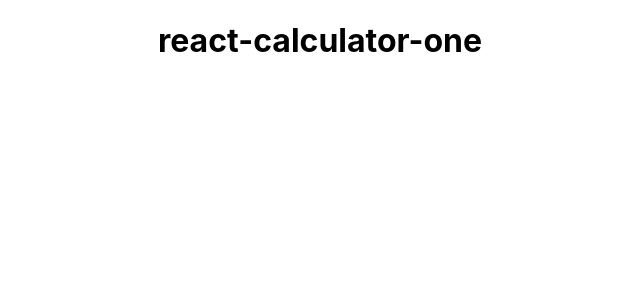
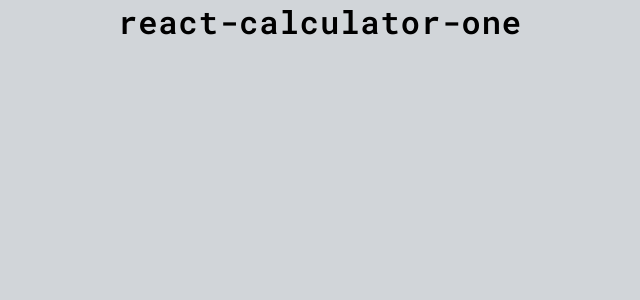
Before and after one commit to MAbdurahman/react-calculator-one, a React (Create React App) app: page / in a window 1280 px wide. Shown: the top 300 px of the page, without its empty margins (320-960 px from the left). Built offline with nearby package versions, Linux system fonts and the light colour scheme.

Commit message:
Add global styles in index.css

```diff
--- a/src/index.css
+++ b/src/index.css
@@ -1,13 +1,39 @@
+@import url('https://fonts.googleapis.com/css2?family=Roboto+Mono:wght@200;300;400;600&display=swap');
+
+/* =========================================
+              Website Resets
+============================================ */
+*,
+*::after,
+*::before {
+  margin: 0;
+  padding: 0;
+  box-sizing: border-box;
+  -webkit-user-select: none;
+  -moz-user-select: none;
+  -ms-user-select: none;
+  -o-user-select: none;
+  user-select: none;
+  font-family: 'Roboto Mono', monospace;
+
+}
+
+*::-moz-focus-inner {
+  border: 0;
+}
+
+*:focus {
+  outline: none;
+}
+
+
 body {
-  margin: 0;
-  font-family: -apple-system, BlinkMacSystemFont, 'Segoe UI', 'Roboto', 'Oxygen',
-    'Ubuntu', 'Cantarell', 'Fira Sans', 'Droid Sans', 'Helvetica Neue',
-    sans-serif;
+  width: 100vw;
+  height: 100vh;
+  overflow-x: hidden;
+  font-family: 'Roboto Mono', monospace;
+  letter-spacing: 1px;
   -webkit-font-smoothing: antialiased;
   -moz-osx-font-smoothing: grayscale;
+  background-color: #D1D5D9;
 }
-
-code {
-  font-family: source-code-pro, Menlo, Monaco, Consolas, 'Courier New',
-    monospace;
-}
```
